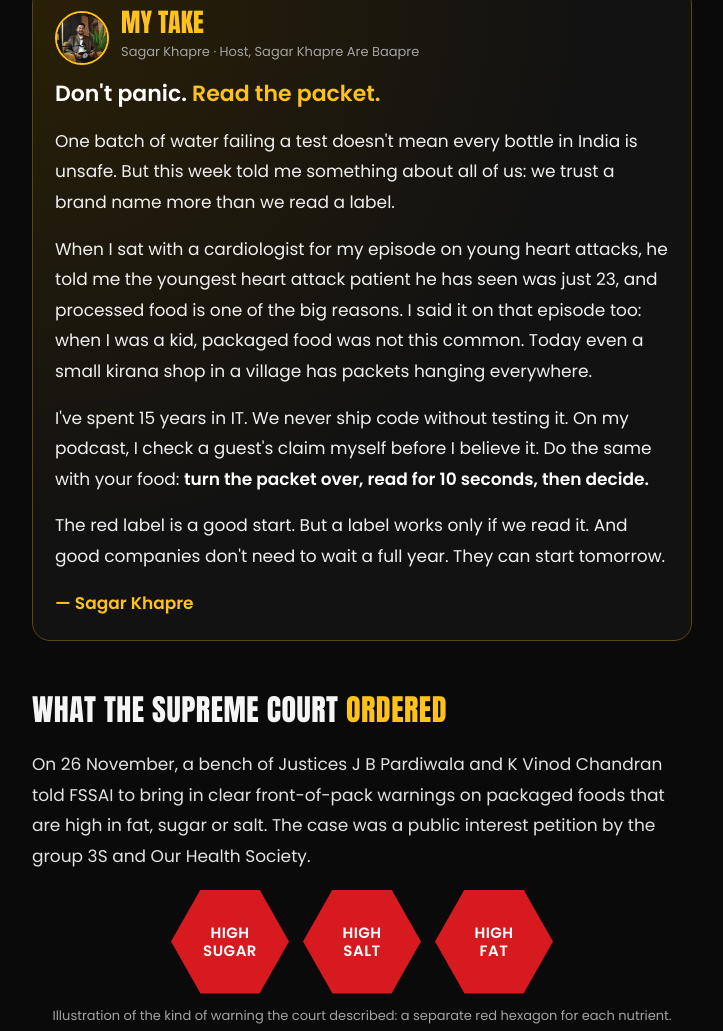
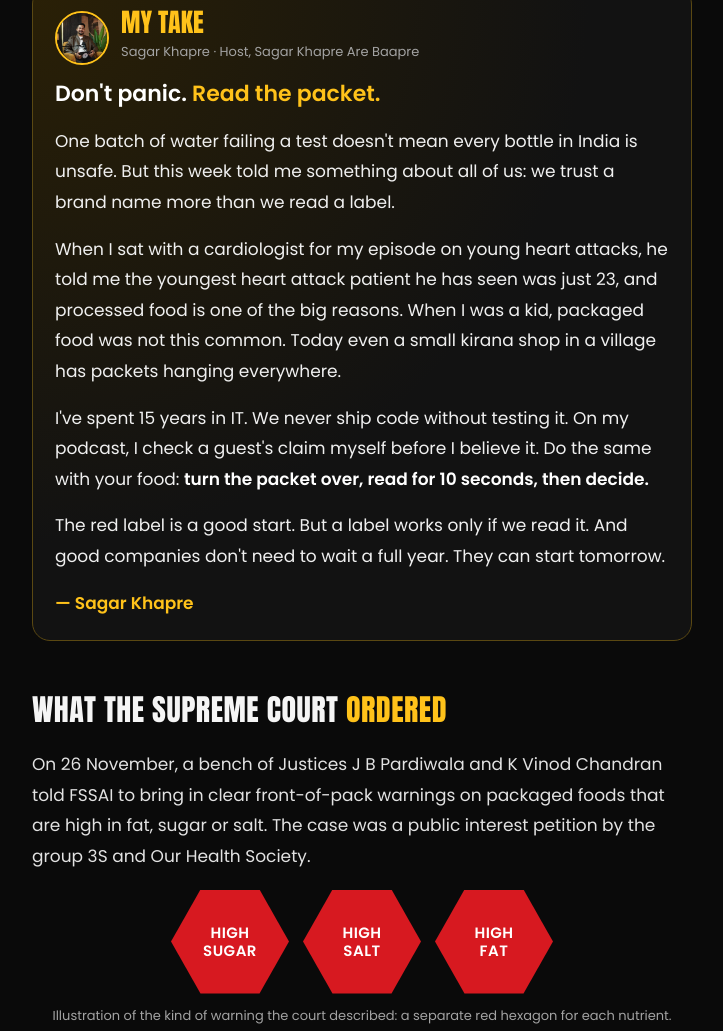
Before and after one commit to sagarkhapre/sagarkhaprewebsite, a plain HTML site: page blog/fssai-bisleri-packaged-food/index.html in a window 1280 px wide. Shown: the part 853-1884 px from the top of the page, without its empty margins (278-1001 px from the left). Drawn offline with Linux system fonts and the light colour scheme.

Commit message:
v1.4: FSSAI and packaged food post
Co-Authored-By: Claude <noreply@anthropic.com>

```diff
--- a/blog/fssai-bisleri-packaged-food/index.html
+++ b/blog/fssai-bisleri-packaged-food/index.html
@@ -170,7 +170,7 @@ table.cmp td{color:#e2e2e2;background:#101010}
   <div class="lbl"><img src="/img/studio.jpg" alt="Sagar Khapre"><div><b>My take</b><small>Sagar Khapre &middot; Host, Sagar Khapre Are Baapre</small></div></div>
   <p class="tbig">Don't panic. <span>Read the packet.</span></p>
   <p>One batch of water failing a test doesn't mean every bottle in India is unsafe. But this week told me something about all of us: we trust a brand name more than we read a label.</p>
-  <p>When I sat with a cardiologist for my episode on young heart attacks, he told me the youngest heart attack patient he has seen was just 23, and processed food is one of the big reasons. I said it on that episode too: when I was a kid, packaged food was not this common. Today even a small kirana shop in a village has packets hanging everywhere.</p>
+  <p>When I sat with a cardiologist for my episode on young heart attacks, he told me the youngest heart attack patient he has seen was just 23, and processed food is one of the big reasons. When I was a kid, packaged food was not this common. Today even a small kirana shop in a village has packets hanging everywhere.</p>
   <p>I've spent 15 years in IT. We never ship code without testing it. On my podcast, I check a guest's claim myself before I believe it. Do the same with your food: <b>turn the packet over, read for 10 seconds, then decide.</b></p>
   <p>The red label is a good start. But a label works only if we read it. And good companies don't need to wait a full year. They can start tomorrow.</p>
   <p class="sig">&mdash; Sagar Khapre</p>
```
Also changed, not shown: 1 other file.
